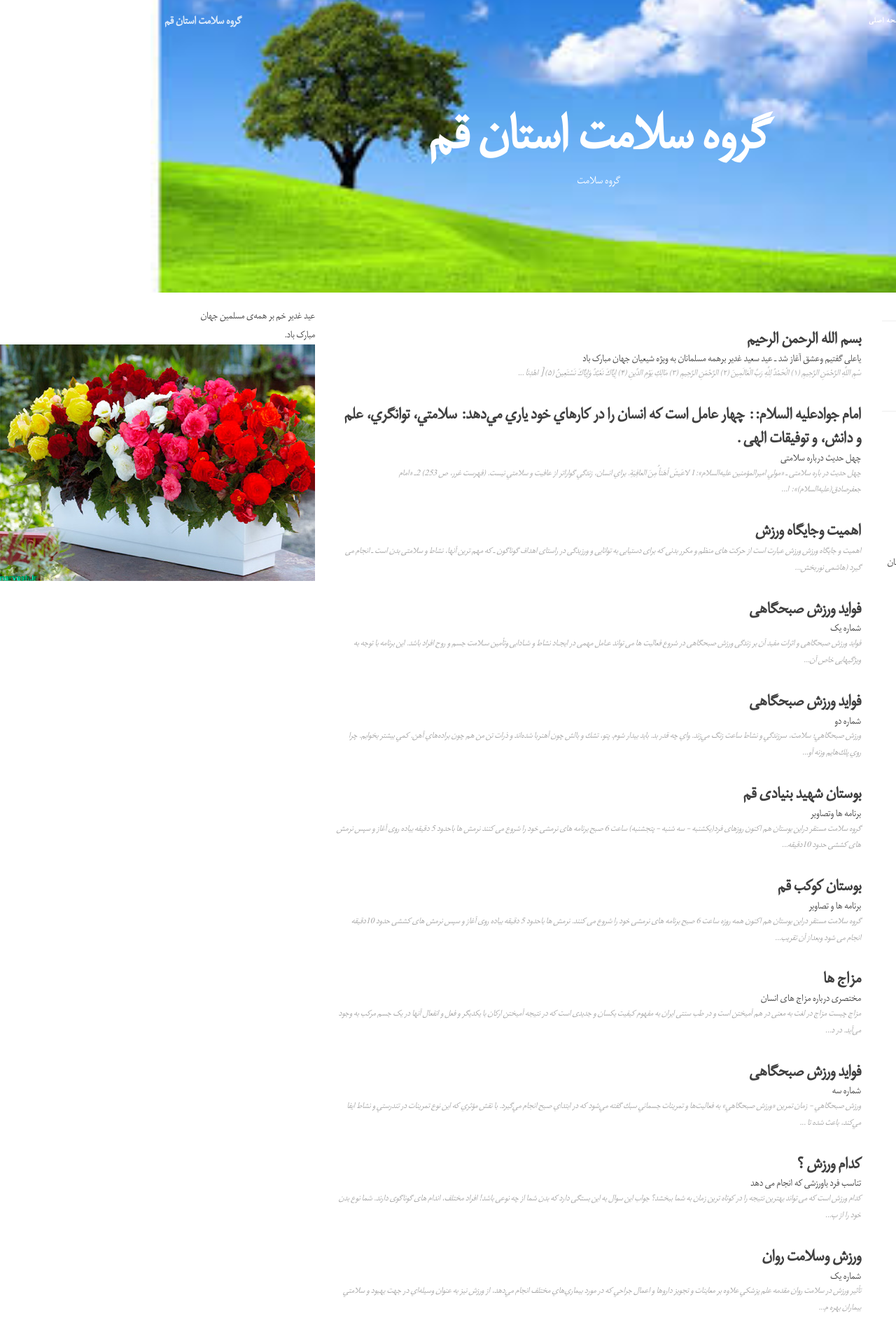
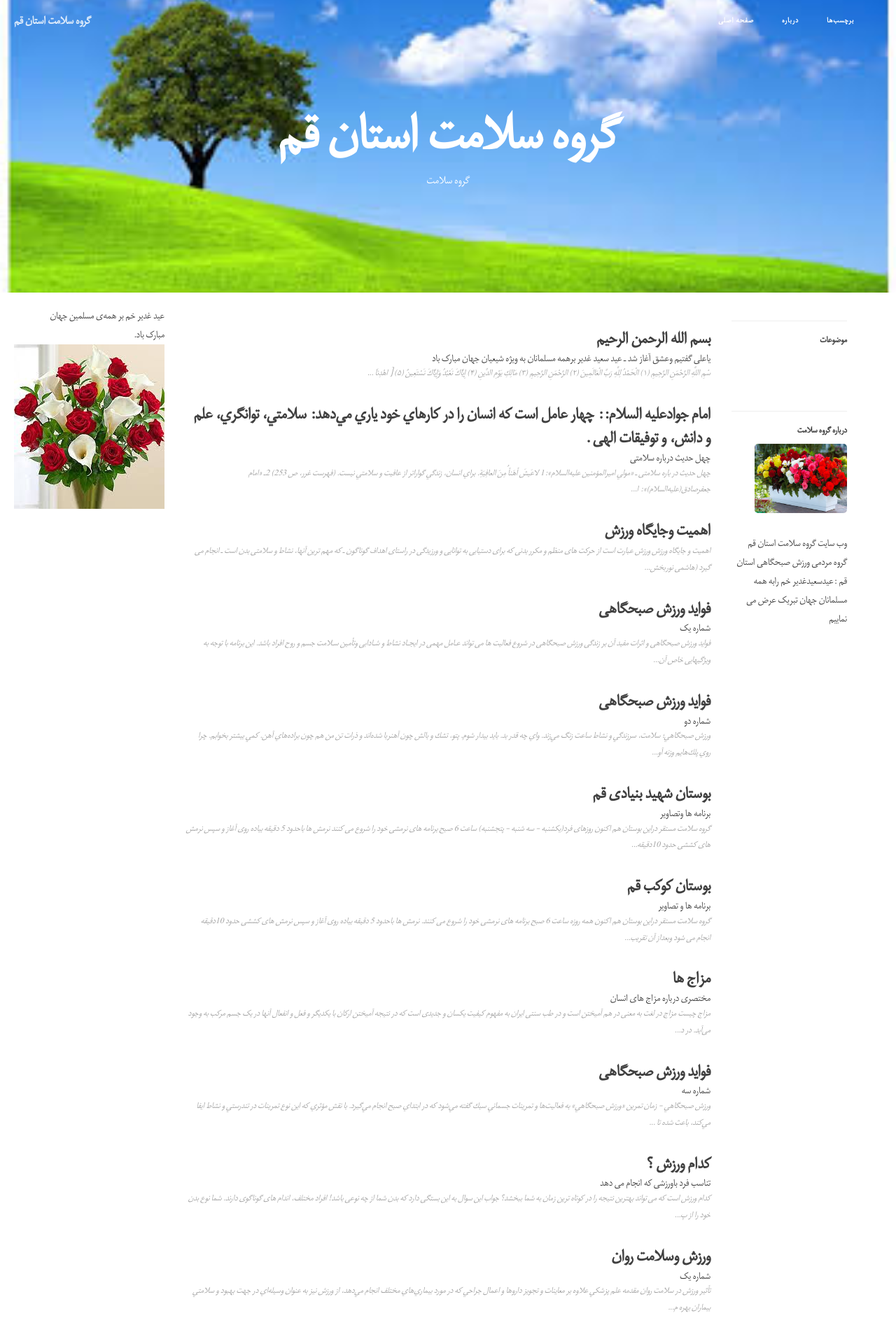
Before and after one commit to grouh-salamat/grouh-salamat.github.io, a Jekyll site: the page built from index.html, in a window 1280 px wide. Shown: the top 1913 px of the page at 70% size. Built offline with Jekyll 4.4.1, drawn with Linux system fonts in a browser that asks for light colours; the list of posts is cut into pages by our own code.

Commit message:
Update page.html

```diff
--- a/_layouts/page.html
+++ b/_layouts/page.html
@@ -72,7 +72,7 @@
                 postlist-container
             ">
 عید غدیر خم بر همه‌ی مسلمین جهان مبارک باد.
-<img src="/img/53.jpg">
+<img src="/img/54.jpg">
 	  </div>
 
 
```
